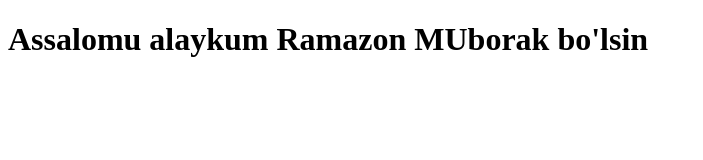
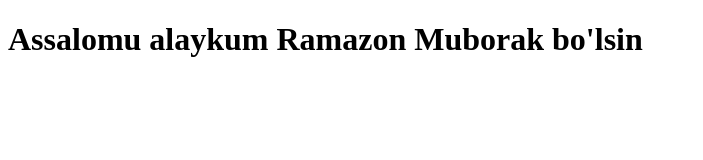
Before and after one commit to Tolipoff/homework, a plain HTML site: page index.html in a window 1280 px wide. Shown: the whole page, without its empty margins (0-703 px from the left). Drawn offline with Linux system fonts and the light colour scheme.

Commit message:
initial commit

```diff
--- a/index.html
+++ b/index.html
@@ -10,7 +10,7 @@
 
     <h1>
         Assalomu alaykum
-        Ramazon MUborak bo'lsin
+        Ramazon Muborak bo'lsin
     </h1>
 
 </body>
```
